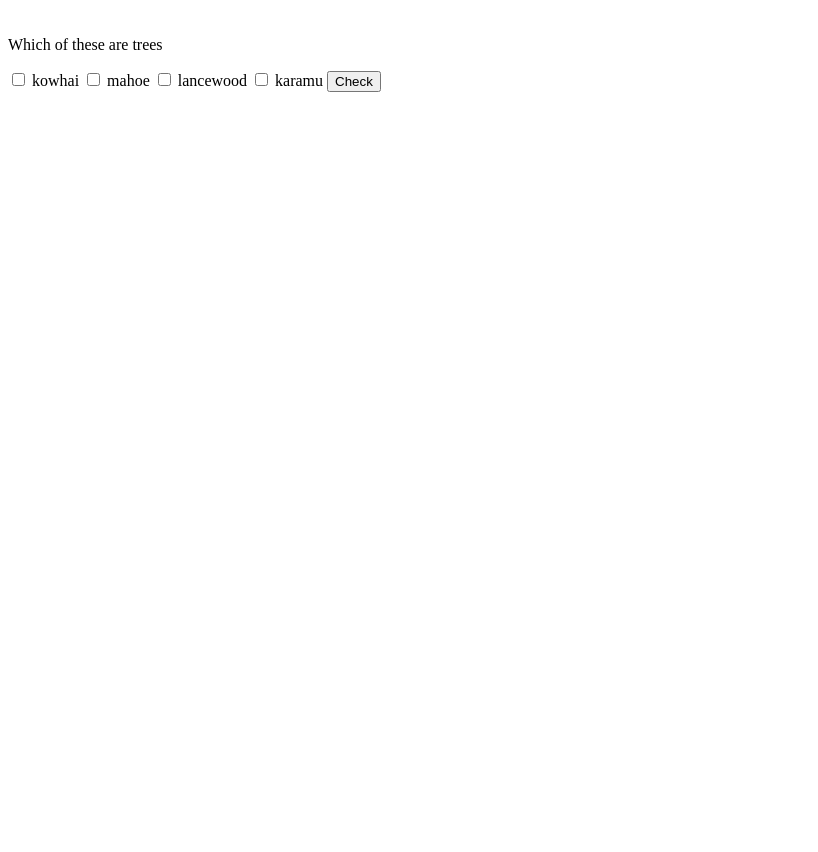
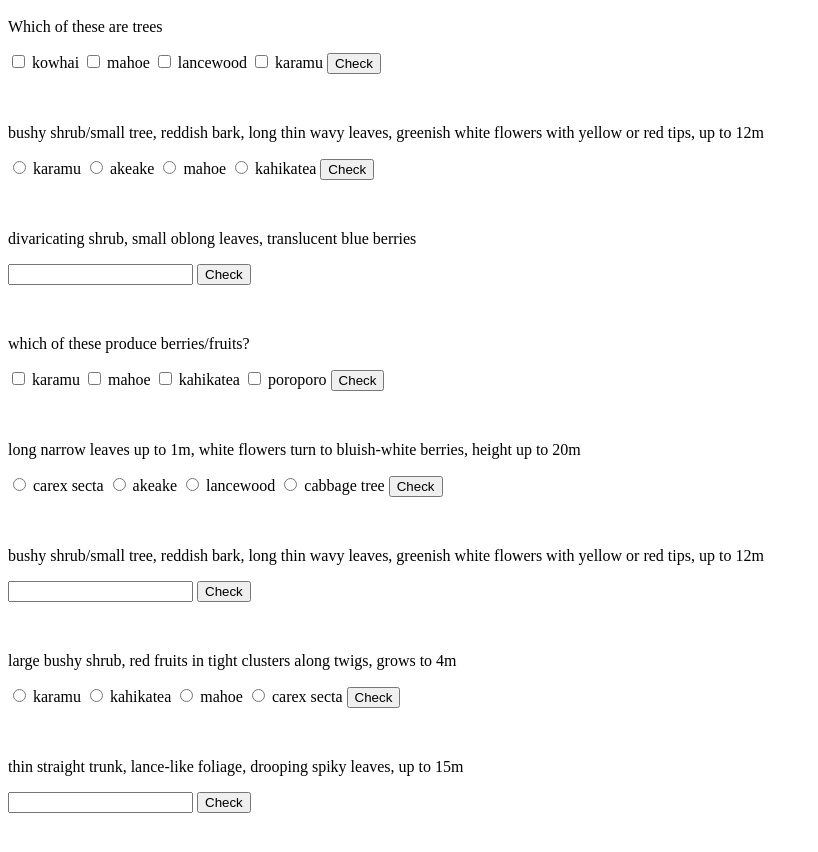
Before and after one commit to aliciawebster/quiz-assessment, a Svelte app: page / in a window 1280 px wide. Shown: the part 320-1172 px from the top of the page, without its empty margins (0-818 px from the left). Before the commit the page ends 800 px from the top, so only its background shows below. Built offline with nearby package versions, Linux system fonts and the light colour scheme.

Commit message:
added 10 questions of these types

```diff
--- a/src/App.svelte
+++ b/src/App.svelte
@@ -4,9 +4,14 @@
   let q3 = ''
   let q4 = ''
   let q5 = ''
+	let q6 = ''
+  let q7 = ''
+  let q8 = ''
+  let q9 = ''
+  let q10 = ''
   let currentscore = ''
   let count = 0
-  let answers = ['', '', '', '', '']
+  let answers = ['', '', '', '', '', '', '', '', '', '']
   let i = 0
   let qnum = 0
   let finalscore = ''
@@ -27,14 +32,14 @@
 	function update(t) {
 		t += ' current score is ' + count
     answers[i-1] = t
-    document.getElementById("button1").style.display = "none";
 	}
 
   function check(ans){
 		let text = ''
 		i++
-		while (i < 4) {
+		while (i < 11) {
       if (i === 1) {
+				document.getElementById("button1").style.display = "none";
         if (ans === 'true') {
           count+= 1
           text = 'correct!'
@@ -42,6 +47,7 @@
           text = 'false!'
         }
 			}	else if (i === 2) {
+				document.getElementById("button2").style.display = "none";
 				if (ans === 'carex secta') {
 					count+= 1
           text = 'correct!'
@@ -49,13 +55,70 @@
           text = 'false!'
         }
 			} else if (i === 3) {
-				console.log(ans)
+				document.getElementById("button3").style.display = "none";
 				if (ch1.checked & ch3.checked){
 					count+= 1
           text = 'correct!'
         } else {
           text = 'false!'
-			} }
+				}
+			} else if (i === 4) {
+				document.getElementById("button4").style.display = "none";
+					if (ans === 'true') {
+						count+= 1
+						text = 'correct!'
+					} else {
+						text = 'false!'
+					}
+			} else if (i === 5) {
+				document.getElementById("button5").style.display = "none";
+				if (ans === 'mingimingi') {
+					count+= 1
+          text = 'correct!'
+        } else {
+          text = 'false!'
+        }
+			} else if (i === 6) {
+				document.getElementById("button6").style.display = "none";
+				if (ch5.checked & ch6.checked){
+					count+= 1
+          text = 'correct!'
+        } else {
+          text = 'false!'
+				}
+			} else if (i === 7) {
+				document.getElementById("button7").style.display = "none";
+					if (ans === 'true') {
+						count+= 1
+						text = 'correct!'
+					} else {
+						text = 'false!'
+					}
+			} else if (i === 8) {
+				document.getElementById("button8").style.display = "none";
+				if (ans === 'akeake') {
+					count+= 1
+          text = 'correct!'
+        } else {
+          text = 'false!'
+        }
+			} else if (i === 9) {
+				document.getElementById("button9").style.display = "none";
+					if (ans === 'true') {
+						count+= 1
+						text = 'correct!'
+					} else {
+						text = 'false!'
+					}
+			} else if (i === 10) {
+				document.getElementById("button10").style.display = "none";
+				if (ans === 'lancewood') {
+					count+= 1
+          text = 'correct!'
+        } else {
+          text = 'false!'
+        }
+			}
 			update(text)
 			return answers
 		}
@@ -96,7 +159,7 @@
 <p>{answers[0]}</p>
 
 <br>
-<p>tussock forming sedge, 1.5-7mm wide light green/yellow-green leaves, up to 1.5m</p>
+<p>{questions[8][1]}</p>
 
 <input type=text bind:value={q2}>
 
@@ -106,27 +169,27 @@
 
 <p>{answers[1]}</p>
 
-<br><br>
+<br>
 <p>Which of these are trees</p>
 
 <label>
 	<input id='ch1' type=checkbox bind:group={q3} value={'d'}>
-	kowhai
+	{questions[0][0]}
 </label>
 
 <label>
 	<input id='ch2' type=checkbox bind:group={q3} value={'e'}>
-	mahoe
+	{questions[9][0]}
 </label>
 
 <label>
 	<input id='ch3' type=checkbox bind:group={q3} value={'f'}>
-	lancewood
+	{questions[5][0]}
 </label>
 
 <label>
 	<input id='ch4' type=checkbox bind:group={q3} value={'g'}>
-	karamu
+	{questions[4][0]}
 </label>
 
 <button id='button3' on:click={check(q3)}>
@@ -134,3 +197,152 @@
 </button>
 
 <p>{answers[2]}</p>
+
+<br>
+<p>{questions[6][1]}</p>
+
+<label>
+	<input type=radio bind:group={q4} value={'h'}>
+	{questions[4][0]}
+</label>
+
+<label>
+	<input type=radio bind:group={q4} value={'true'}>
+	{questions[6][0]}
+</label>
+
+<label>
+	<input type=radio bind:group={q4} value={'i'}>
+	{questions[9][0]}
+</label>
+
+<label>
+	<input type=radio bind:group={q4} value={'j'}>
+	{questions[1][0]}
+</label>
+
+<button id='button4' on:click={check(q4)}>
+  Check
+</button>
+
+<p>{answers[3]}</p>
+
+<br>
+<p>{questions[3][1]}</p>
+
+<input type=text bind:value={q5}>
+
+<button id='button5' on:click={check(q5)}>
+  Check
+</button>
+
+<p>{answers[4]}</p>
+
+<br>
+<p>which of these produce berries/fruits?</p>
+
+<label>
+	<input id='ch5' type=checkbox bind:group={q6} value={'k'}>
+	{questions[4][0]}
+</label>
+
+<label>
+	<input id='ch6' type=checkbox bind:group={q6} value={'l'}>
+	{questions[9][0]}
+</label>
+
+<label>
+	<input id='ch7' type=checkbox bind:group={q6} value={'m'}>
+	{questions[1][0]}
+</label>
+
+<label>
+	<input id='ch8' type=checkbox bind:group={q6} value={'n'}>
+	{questions[2][0]}
+</label>
+
+<button id='button6' on:click={check(q6)}>
+  Check
+</button>
+
+<p>{answers[5]}</p>
+
+<br>
+<p>{questions[7][1]}</p>
+<label>
+	<input type=radio bind:group={q7} value={'o'}>
+	{questions[8][0]}
+</label>
+
+<label>
+	<input type=radio bind:group={q7} value={'p'}>
+	{questions[6][0]}
+</label>
+
+<label>
+	<input type=radio bind:group={q7} value={'q'}>
+	{questions[5][0]}
+</label>
+
+<label>
+	<input type=radio bind:group={q7} value={'true'}>
+	{questions[7][0]}
+</label>
+
+<button id='button7' on:click={check(q7)}>
+  Check
+</button>
+
+<p>{answers[6]}</p>
+
+<br>
+<p>{questions[6][1]}</p>
+
+<input type=text bind:value={q8}>
+
+<button id='button8' on:click={check(q8)}>
+  Check
+</button>
+
+<p>{answers[7]}</p>
+
+<br>
+<p>{questions[4][1]}</p>
+<label>
+	<input type=radio bind:group={q9} value={'true'}>
+	{questions[4][0]}
+</label>
+
+<label>
+	<input type=radio bind:group={q9} value={'r'}>
+	{questions[1][0]}
+</label>
+
+<label>
+	<input type=radio bind:group={q9} value={'s'}>
+	{questions[9][0]}
+</label>
+
+<label>
+	<input type=radio bind:group={q9} value={'u'}>
+	{questions[8][0]}
+</label>
+
+<button id='button9' on:click={check(q9)}>
+  Check
+</button>
+
+<p>{answers[8]}</p>
+
+<br>
+<p>{questions[5][1]}</p>
+
+<input type=text bind:value={q10}>
+
+<button id='button10' on:click={check(q10)}>
+  Check
+</button>
+
+<p>{answers[9]}</p>
+
+<br>
```
